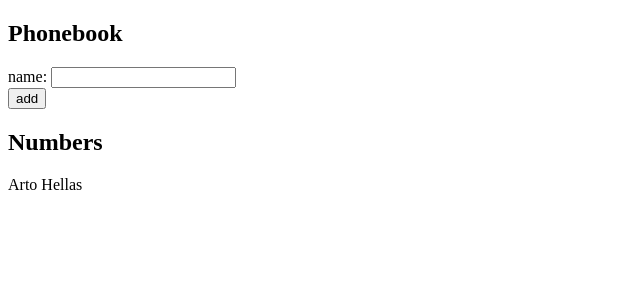
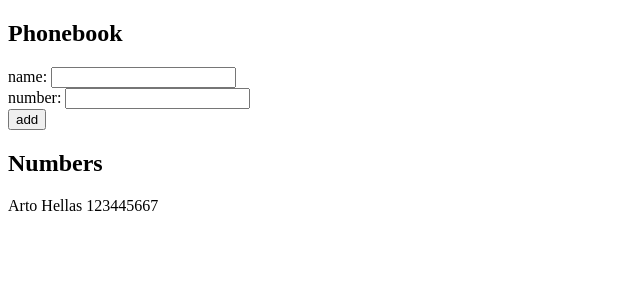
Before and after one commit to harshilshrma/fullStackOpen, a React (Vite) app in the folder part2/phonebook/: page / in a window 1280 px wide. Shown: the top 300 px of the page, without its empty margins (0-640 px from the left). Built offline with nearby package versions, Linux system fonts and the light colour scheme.

Commit message:
part 2 -> ex 2.8

```diff
--- a/part2/phonebook/src/App.jsx
+++ b/part2/phonebook/src/App.jsx
@@ -2,35 +2,46 @@
 
 const App = () => {
   const [persons, setPersons] = useState([
-    { name: 'Arto Hellas' }
+    { name: 'Arto Hellas', number: '123445667' }
   ])
   const [newName, setNewName] = useState('')
+  const [number, setNumber] = useState('')
 
   const handleNameChange = (event) => {
     setNewName(event.target.value);
   }
 
-  const handleNameSave = (event) => {
+  const handleNumberChange = (event) => {
+    setNumber(event.target.value);
+  }
+
+  const handleContactSave = (event) => {
     event.preventDefault();
     if (persons.find(person => person.name === newName)) {
       alert(`${newName} is already added to phonebook`)
       setNewName('');
+      setNumber('');
       return;
     }
 
     const newPerson = {
-      name: newName
+      name: newName,
+      number: number
     }
     setPersons(persons.concat(newPerson));
     setNewName('');
+    setNumber('');
   }
 
   return (
     <div>
       <h2>Phonebook</h2>
-      <form onSubmit={handleNameSave}>
+      <form onSubmit={handleContactSave}>
         <div>
           name: <input value={newName} onChange={handleNameChange} />
+        </div>
+        <div>
+          number: <input value={number} onChange={handleNumberChange}/>
         </div>
         <div>
           <button type="submit">add</button>
@@ -39,7 +50,7 @@
       <h2>Numbers</h2>
       {persons.map(person =>
         <div key={person.name}>
-          {person.name}
+          {person.name} {person.number}
         </div>
       )}
     </div>
```
